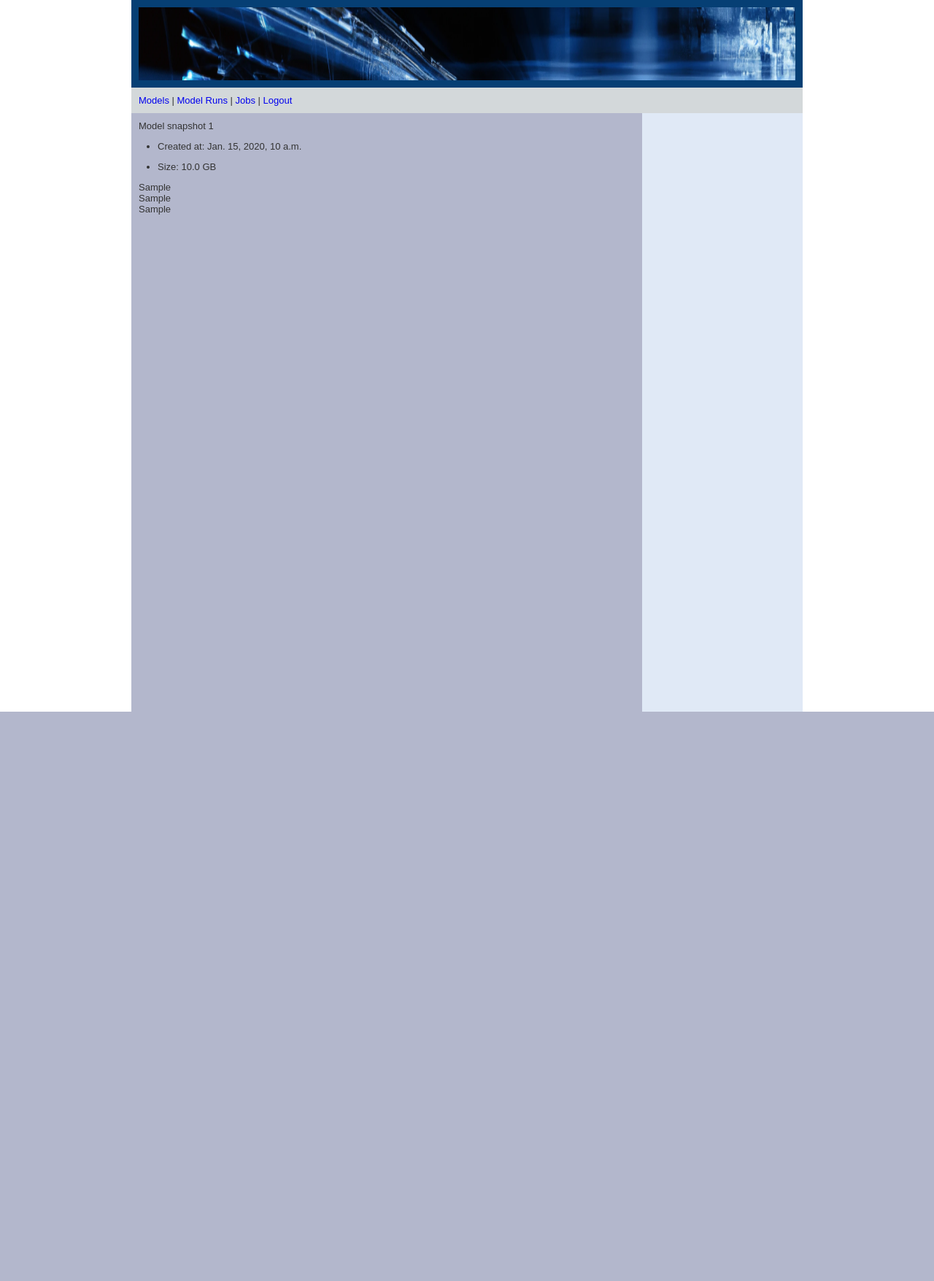
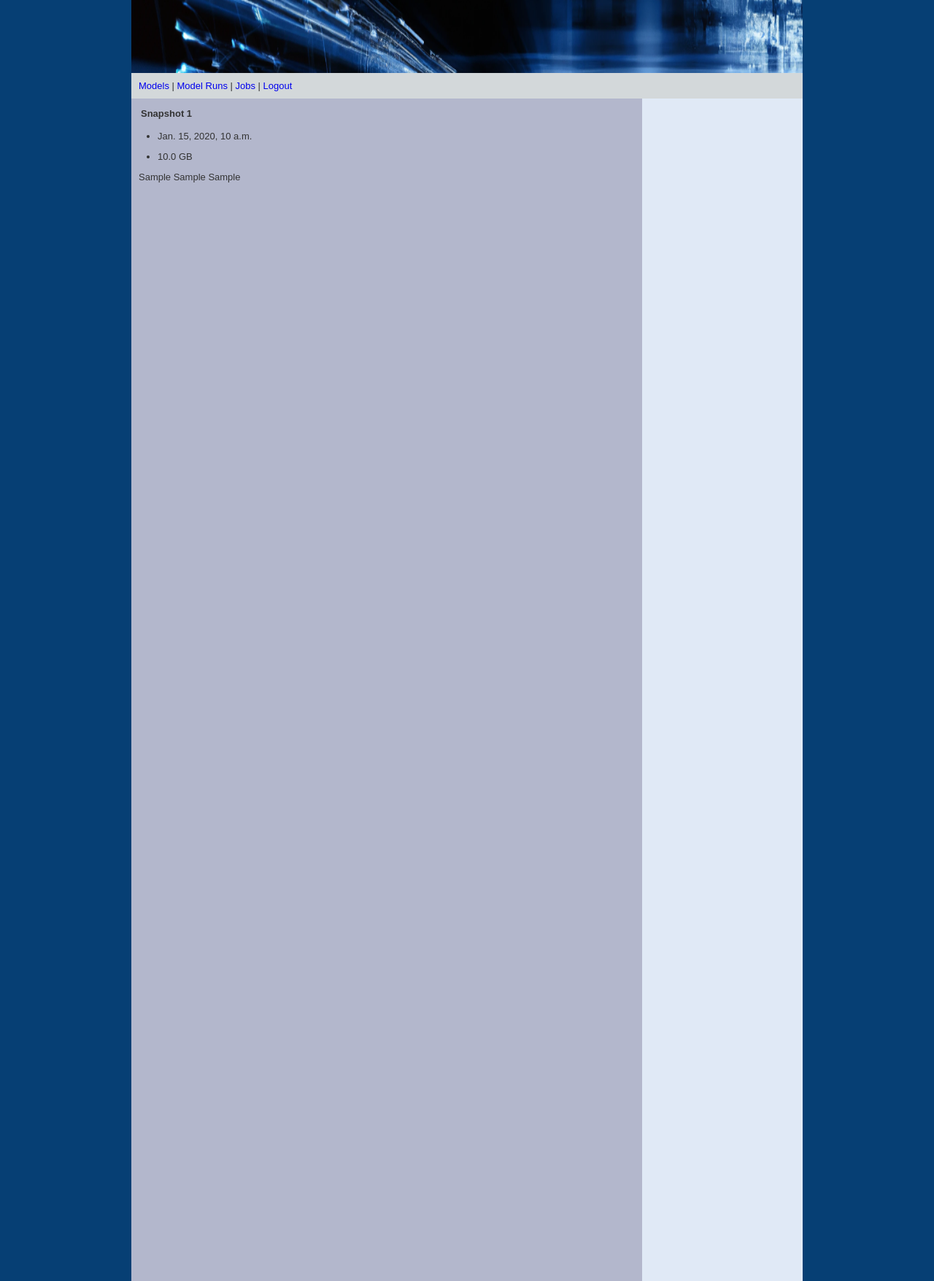
Before and after one commit to mattjwarren/django-wganmgr, a Django app: page /wganbrowser/modelsnapshot_detail/1/ in a window 1280 px wide. Shown: the whole page at 73% size. Before the commit the page ends 975 px from the top, so only its background shows below. Run offline with Django 4.2, Linux system fonts and the light colour scheme; a user stored in the database is signed in; tables that the repository leaves empty hold one stand-in row (values such as "Sample post").

Commit message:
settled on styling

```diff
--- a/wganmgr/wganbrowser/static/wganbrowser/style.css
+++ b/wganmgr/wganbrowser/static/wganbrowser/style.css
@@ -3,6 +3,8 @@
 body {
  font-family: Arial, Helvetica, sans-serif;
  font-size: 13px;
+ background-color:#063f74;
+ background:#063f74;
 }
 
 #wrapper {
@@ -12,11 +14,11 @@ body {
 
 #header {
  color: #333;
- width: 900px;
+ width: 920px;
  float: left;
  margin: 0px 0px 0px 0px;
  border: 0px solid #ccc;
- padding: 10px 10px 10px 10px;
+ padding: 0px 0px 0px 0px;
  height: 100px;
  background-color:#063f74;
  background:#063f74;
@@ -47,7 +49,7 @@ body {
  margin: 0px 0px 0px 0px;
  border: 0px solid #ccc;
  padding: 10px;
- height: 100%;/*px;*/
+ height: 200%;/*px;*/
  width: 680px;
  float: left;
  background:#b3b7cc;
@@ -59,7 +61,7 @@ body {
  margin: 0px 0px 0px 0px;
  border: 0px solid #ccc;
  padding: 10px;
- height: 100%;/*px;*/
+ height: 200%;/*px;*/
  width: 200px;
  display: inline;
  background:#e0e9f6;
@@ -75,9 +77,13 @@ div {
  word-wrap: break-word;
 }
 
+ul {
+    padding-left: 1em;
+}
+
 li {
  margin: 1em;
- margin-left: 2em;
+ margin-left: 1em;
 }
 
 p {
@@ -93,7 +99,7 @@ a:hover, a:visited, a:link, a:active
 table {
     width: 100%;
     font-family: Arial, Helvetica, sans-serif;
-    font-size: 12px;
+    font-size: 13px;
     margin-left: 1em;
 }
 
@@ -107,4 +113,13 @@ td {
 
 .section-header {
     font-weight:bold;
+    margin-bottom:10px;
 }
+
+svg{
+    margin: 0px;
+    border: 0px;
+    padding: 0px;
+    width: 330px;
+    height: 330px;
+}
--- a/wganmgr/wganbrowser/templates/wganbrowser/job/detail.html
+++ b/wganmgr/wganbrowser/templates/wganbrowser/job/detail.html
@@ -1,6 +1,6 @@
 {% extends "wganbrowser/page_base.html" %}
 {% block content %}
-    <p>Job detail..</p>
+    <p class="section-header">Job detail..</p>
     <p>{{ modelrun.name }}:</p>
     <ul>
         <li>Last training checkpoint {{ latest_checkpoint }} at {{ latest_train_checkpoint_datetime }}</li>
@@ -18,5 +18,4 @@
             {% endif %}
         </ul>
     </ul>
-
 {% endblock %}
--- a/wganmgr/wganbrowser/templates/wganbrowser/job/jobs.html
+++ b/wganmgr/wganbrowser/templates/wganbrowser/job/jobs.html
@@ -1,8 +1,8 @@
 {% extends "wganbrowser/page_base.html" %}
 {% block content %}
-    Model run jobs in progress..
+    <p class="section-header">Model run jobs in progress..</p>
     {% if jobs %}
-    <br>Select to query for job details.
+    <p>Select to query for job details.</p>
         <ul>
             {% for job in jobs %}
                 <li> <a href="{% url 'wganbrowser:job_detail' job.modelrun.id job.node_name %}"> {{ job.modelrun.name }} </a> running on {{ job.node_name }}</li>
--- a/wganmgr/wganbrowser/templates/wganbrowser/model/detail.html
+++ b/wganmgr/wganbrowser/templates/wganbrowser/model/detail.html
@@ -1,13 +1,13 @@
 {% extends "wganbrowser/page_base.html" %}
 {% block content %}
     {% if model %}
-        Model: {{ model.name }}
+        <p class="section-header">{{ model.name }}</p>
         <ul>
             <li>Library: <a href="{% url 'wganbrowser:library_detail' model.library.id %}">{{ model.library.name }}</a></li>
             <li>Dataset: <a href="{% url 'wganbrowser:dataset_detail' model.dataset.id %}">{{ model.dataset.name }}</a></li>
         </ul>
         {% if runs_with_snapshot.items %}
-            Runs and latest snapshot for {{ model.name }}
+        <p class="section-header">Runs and latest snapshot</p>
             <ul>
                 {% for run,snapshot in runs_with_snapshot.items %}
                     <li><a href="{% url 'wganbrowser:modelrun_detail' run.id %}">{{ run.name }}</a>
--- a/wganmgr/wganbrowser/templates/wganbrowser/model/models.html
+++ b/wganmgr/wganbrowser/templates/wganbrowser/model/models.html
@@ -1,6 +1,6 @@
 {% extends "wganbrowser/page_base.html" %}
 {% block content %}
-    <p>Models..</p>
+    <p class="section-header">Models</p>
     <p>
         <ul>
         {% for model in models %}
--- a/wganmgr/wganbrowser/templates/wganbrowser/modelrun/create.html
+++ b/wganmgr/wganbrowser/templates/wganbrowser/modelrun/create.html
@@ -1,6 +1,6 @@
 {% extends "wganbrowser/page_base.html" %}
 {% block content %}
-    Create Model Run..
+    <p class="section-header">Create Model Run</p>
     <form action="{% url 'wganbrowser:modelrun_save' %}" method="post">
         {% csrf_token %}
         {{ form.as_p }}
--- a/wganmgr/wganbrowser/templates/wganbrowser/modelrun/modelruns.html
+++ b/wganmgr/wganbrowser/templates/wganbrowser/modelrun/modelruns.html
@@ -3,7 +3,10 @@
    <p class="section-header">Model Runs..</p>
    <ul>
     {% for modelrun in modelruns %}
-        <li>{{ modelrun.model.name }} <a href="{% url 'wganbrowser:modelrun_detail' modelrun.id %}">{{ modelrun.name }}</a></li>
+        <li class="section-header">{{ modelrun.model.name }}</li>
+        <ul>
+            <li><a href="{% url 'wganbrowser:modelrun_detail' modelrun.id %}">{{ modelrun.name }}</a></li>
+        </ul>
     {% endfor %}
     </ul>
 {% endblock %}
--- a/wganmgr/wganbrowser/templates/wganbrowser/modelsnapshot/modelsnapshot_detail.html
+++ b/wganmgr/wganbrowser/templates/wganbrowser/modelsnapshot/modelsnapshot_detail.html
@@ -1,12 +1,12 @@
 {% extends "wganbrowser/page_base.html" %}
 {% block content %}
-    Model snapshot {{ modelsnapshot.checkpoint }}
+    <p class="section-header">Snapshot {{ modelsnapshot.checkpoint }}</p>
     <ul>
-        <li>Created at: {{ modelsnapshot.creation_time }}</li>
-        <li>Size: {{ modelsnapshot.size_gb }} GB</li>
+        <li>{{ modelsnapshot.creation_time }}</li>
+        <li>{{ modelsnapshot.size_gb }} GB</li>
 
     </ul>
-    {{ modelsnapshot.d_loss_svg | safe }}<br>
-    {{ modelsnapshot.g_loss_svg | safe }}<br>
-    {{ modelsnapshot.global_step_svg | safe }}<br>
+    {{ modelsnapshot.d_loss_svg | safe }}
+    {{ modelsnapshot.g_loss_svg | safe }}
+    {{ modelsnapshot.global_step_svg | safe }}
 {% endblock %}
--- a/wganmgr/wganbrowser/views/job.py
+++ b/wganmgr/wganbrowser/views/job.py
@@ -46,7 +46,7 @@ def detail(request,modelrun_id,node_name):
     tokens=query_text.split()
     date_time_str=("%s %s" % tuple(tokens[5:7])).split('.')[0]
 
-    dateobject=datetime.strptime(date_time_str,'%Y-%d-%m %H:%M:%S')
+    dateobject=datetime.strptime(date_time_str,'%Y-%m-%d %H:%M:%S')
     training_ckpt_timedelta=(datetime.now()-dateobject).total_seconds()
     latest_ckpt=tokens[8].split('-')[1].split('.')[0]
     latest_snapshots=modelSnapshot.objects.filter(modelRun=modelrun.id).order_by('-checkpoint')
```
Also changed, not shown: wganmgr/wganbrowser/templates/wganbrowser/modelrun/detail.html (+4 -5 lines).
